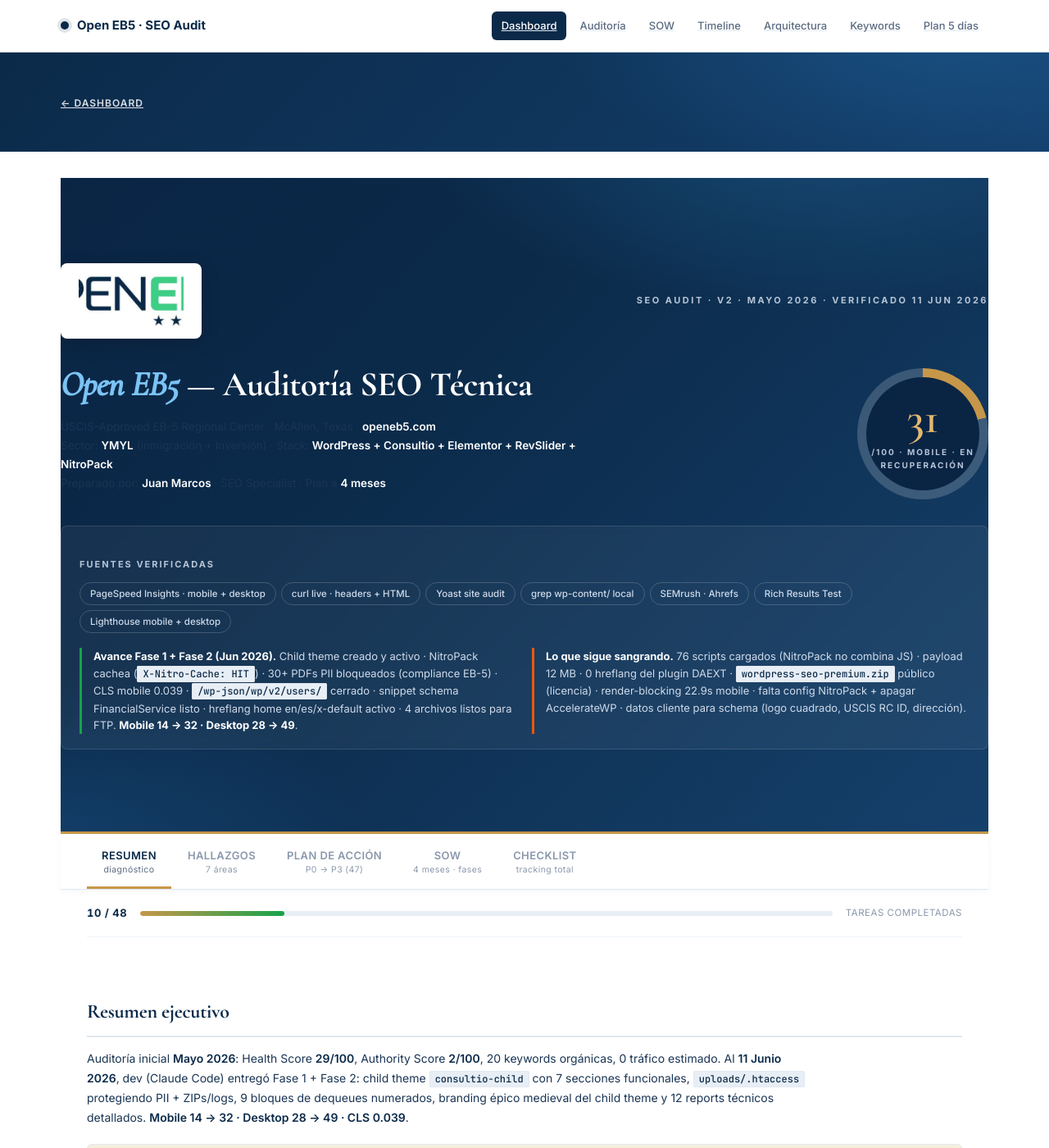
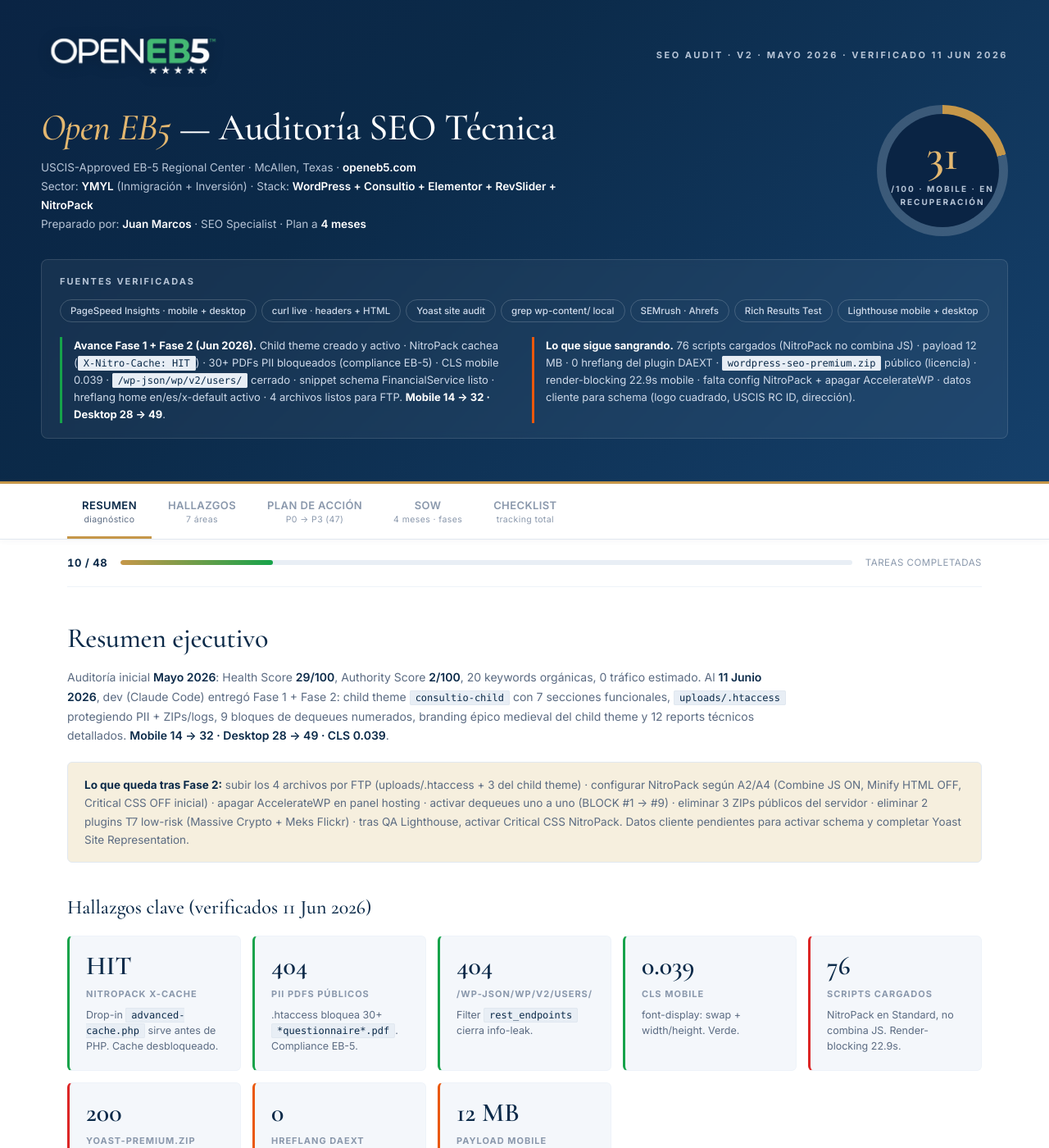
Before and after one commit to juanmarcoswork-glitch/openeb5, a Jekyll site: the page built from docs/index.html, in a window 1280 px wide and 1400 px high. Shown: the whole window at 82% size. Built offline with Jekyll 4.4.1, drawn with Linux system fonts in a browser that asks for light colours; some of the changed text lies outside the part shown.

Commit message:
fix(docs): bypass Jekyll layout + use white logo PNG with transparent background
Three fixes for the live GH Pages audit at /openeb5-seo-audit/:

1. Layout bypass — set `layout: null` in the frontmatter so Jekyll no
   longer wraps the page in the old default.html layout. That removed:
   - The duplicate site-nav at the top ("Open EB5 · SEO Audit" brand
     plus Dashboard/Audit/SOW/Timeline links from _config.yml's `nav`).
   - The old /assets/css/style.css being loaded on top of mine, which
     was constraining the body width and clipping the hero.
   - The legacy footer include.

2. Hero full width — added `html, body { margin: 0; padding: 0; width:
   100%; overflow-x: hidden }` and explicit `width: 100%` on
   header.hero + .hero-inner. The dark navy gradient now reaches the
   viewport edges; content inside still respects the 1180px .wrap.

3. White logo PNG — replaced openeb5-logo.jpg (white background, 300x150,
   inside a white card on the dark hero) with openeb5-logo-white.png
   (216x46, white text on transparent background, sourced from
   wp-content/uploads/2024/10/EB5white.png). Dropped the .hero-logo-wrap
   white card and applied a subtle drop-shadow so the logo reads cleanly
   against the navy gradient.

Logo source preserved in repo so the fallback is still available.

```diff
--- a/docs/index.html
+++ b/docs/index.html
@@ -47,18 +49,18 @@
     --sans:"Inter",system-ui,-apple-system,"Segoe UI",sans-serif;
   }
   *{box-sizing:border-box;margin:0;padding:0}
+  html,body{margin:0;padding:0;width:100%;overflow-x:hidden}
   html{scroll-behavior:smooth}
   body{font-family:var(--sans);background:var(--bg);color:var(--ink);line-height:1.6;font-size:15px;-webkit-font-smoothing:antialiased}
   .wrap{max-width:1180px;margin:0 auto;padding:0 32px}
   a{color:var(--brand);text-decoration:underline;text-decoration-color:var(--border)}
   a:hover{text-decoration-color:var(--brand)}
 
-  /* HERO — navy dark */
-  header.hero{background:linear-gradient(135deg,#0a2444 0%,#0b2a49 35%,#15406b 100%);color:#eef3f9;border-bottom:3px solid var(--accent)}
-  .hero-inner{padding:40px 0 44px}
-  .hero-top{display:flex;align-items:center;justify-content:space-between;margin-bottom:32px;gap:24px;flex-wrap:wrap}
-  .hero-logo-wrap{background:#ffffff;padding:14px 22px;border-radius:8px;box-shadow:0 6px 22px rgba(0,0,0,0.18);display:inline-flex;align-items:center}
-  .hero-logo{height:64px;width:auto;display:block}
+  /* HERO — navy dark, full width */
+  header.hero{background:linear-gradient(135deg,#0a2444 0%,#0b2a49 35%,#15406b 100%);color:#eef3f9;border-bottom:3px solid var(--accent);width:100%;margin:0;padding:0}
+  .hero-inner{padding:44px 0 52px;width:100%}
+  .hero-top{display:flex;align-items:center;justify-content:space-between;margin-bottom:36px;gap:24px;flex-wrap:wrap}
+  .hero-logo{height:48px;width:auto;display:block;filter:drop-shadow(0 2px 8px rgba(0,0,0,.25))}
   .eyebrow{font-size:11px;letter-spacing:2.5px;text-transform:uppercase;color:#b6c4d6;font-weight:700}
   .hero-grid{display:grid;grid-template-columns:1fr auto;gap:40px;align-items:center}
   h1{font-family:var(--serif);font-weight:500;font-size:46px;line-height:1.05;letter-spacing:-.5px;color:#ffffff}
@@ -214,9 +216,7 @@
 <header class="hero">
   <div class="wrap hero-inner">
     <div class="hero-top">
-      <div class="hero-logo-wrap">
-        <img src="openeb5-logo.jpg" alt="Open EB5" class="hero-logo" />
-      </div>
+      <img src="openeb5-logo-white.png" alt="Open EB5" class="hero-logo" />
       <div class="eyebrow">SEO Audit · v2 · Mayo 2026 · Verificado 11 Jun 2026</div>
     </div>
     <div class="hero-grid">
```
Also changed, not shown: other parts of docs/index.html (+2 -0 lines), docs/openeb5-logo-white.png (added).
